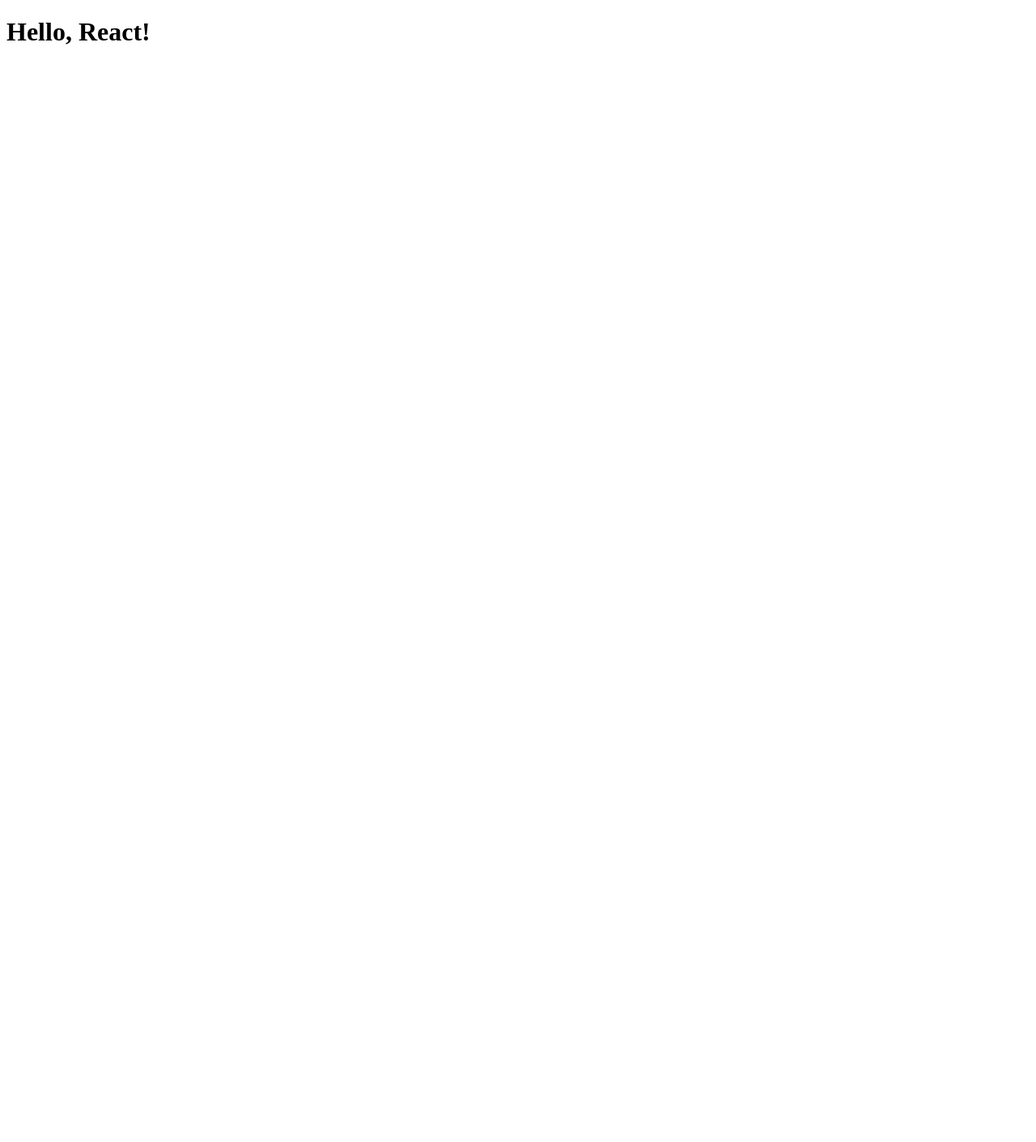
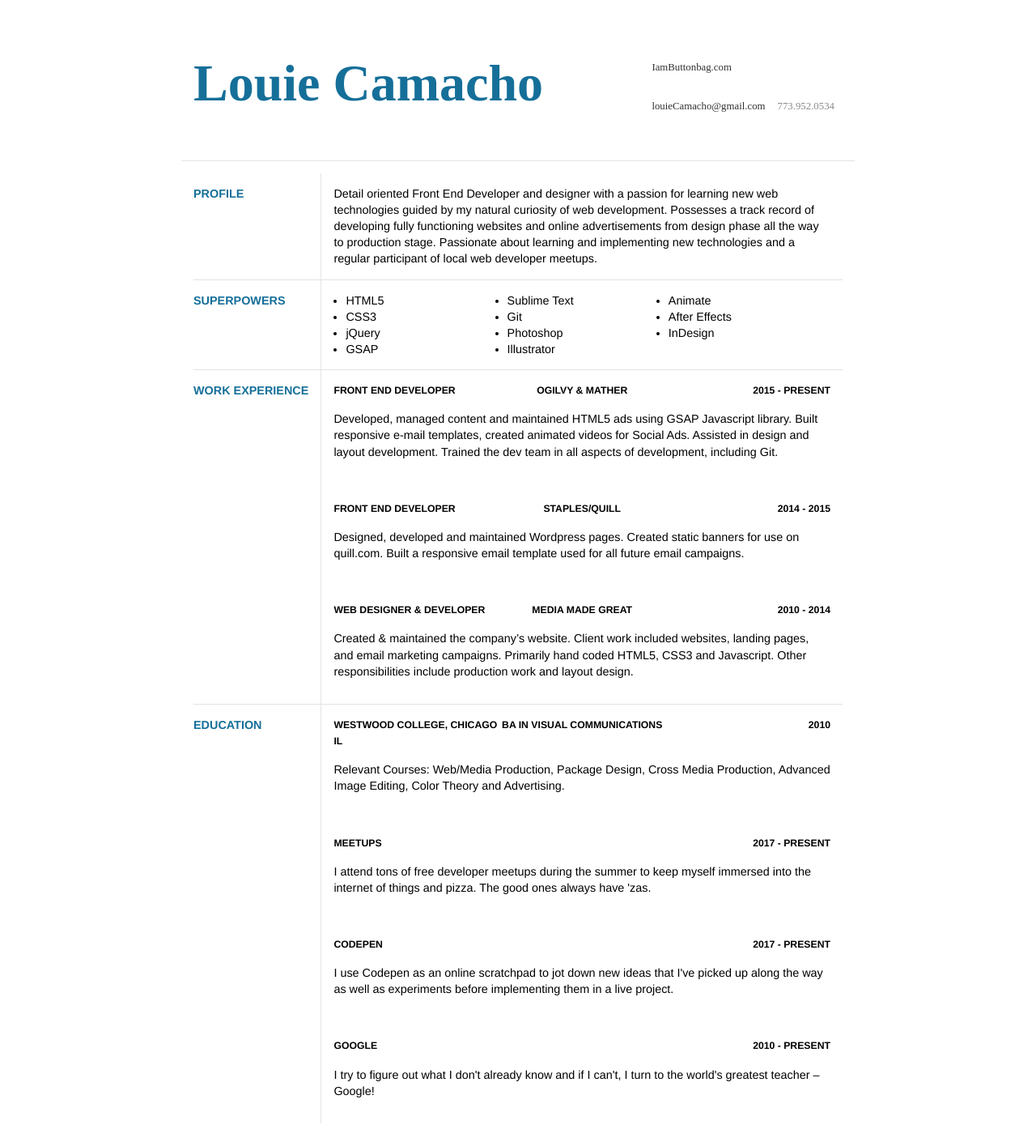
Before and after one commit to buttonbag/my-first-react-app, a React (Create React App) app: page / in a window 1280 px wide. Shown: the whole page at 81% size. Before the commit the page ends 800 px from the top, so only its background shows below. Built offline with nearby package versions, Linux system fonts and the light colour scheme.

Commit message:
brought everything in one app.js file for now

```diff
--- /dev/null
+++ b/src/App.js
@@ -0,0 +1,182 @@
+import React, { Component } from 'react';
+
+class App extends Component {
+    render() {
+      return (
+        // <div className="App">
+        //   <h1>Hello, React!</h1>
+        // </div>
+
+
+
+
+        <div className="container">
+
+        {/*   header */}
+        <div className="header">
+
+          {/* header name */}
+          <h1 className="name">Louie Camacho</h1>
+
+          {/* end header name */}
+
+          {/* contact info */}
+          <div className="contact">
+            <a href="http://www.iambuttonbag.com">IamButtonbag.com</a>
+            <span className="social">
+              <a href="https://github.com/buttonbag"><i className="fab fa-github"></i></a>
+              <a href="https://codepen.io/buttonbag"><i className="fab fa-codepen"></i></a>
+              <a href="https://www.linkedin.com/in/louiecamacho/"><i className="fab fa-linkedin"></i></a>
+              <a href="https://twitter.com/iambuttonbag"><i className="fab fa-twitter"></i></a>
+            </span>
+            <a href="mailto:louiecamacho@gmail.com">louieCamacho@gmail.com</a>
+            <span>773.952.0534</span>
+          </div>
+          {/* end contact info */}
+        </div>
+        {/*   end header */}
+
+
+        {/*   content */}
+        <div className="content">
+
+          {/* profile */}
+          <div className="profile">
+            <div className="section-title">profile</div>
+            <div className="section-details">Detail oriented Front End Developer and designer with a passion for learning new web technologies guided by my natural curiosity of web development. Possesses a track record of developing fully functioning websites and online advertisements from design phase all the way to production stage. Passionate about learning and implementing new technologies and a regular participant of local web developer meetups.
+            </div>
+          </div>
+
+          {/* skills */}
+          <div className="skills">
+            <div className="section-title">superpowers</div>
+            <div className="section-details">
+              <ul className="skills-list">
+                <li>HTML5</li>
+                <li>CSS3</li>
+                <li>jQuery</li>
+                <li>GSAP</li>
+                <li>Sublime Text</li>
+                <li>Git</li>
+                <li>Photoshop</li>
+                <li>Illustrator</li>
+                <li>Animate</li>
+                <li>After Effects</li>
+                <li>InDesign</li>
+              </ul>
+            </div>
+          </div>
+
+          {/* work experience */}
+          <div className="work">
+            <div className="section-title">work experience</div>
+            <div className="section-details">
+
+              {/* work1 */}
+              <div className="work-card">
+                <div className="work-header">
+                  <div className="position">Front End Developer</div>
+                  <div className="name">Ogilvy &amp; Mather</div>
+                  <div className="year">2015 - Present</div>
+                </div>
+                {/* end work-header */}
+                <div className="work-description">
+                  Developed, managed content and maintained HTML5 ads using GSAP Javascript library. Built responsive e-mail templates, created animated videos for Social Ads. Assisted in design and layout development. Trained the dev team in all aspects of development, including Git.
+                </div>
+              </div>
+
+              {/* work2 */}
+              <div className="work-card">
+                <div className="work-header">
+                  <div className="position">Front End Developer</div>
+                  <div className="name">Staples/quill</div>
+                  <div className="year">2014 - 2015</div>
+                </div>
+                {/* end work-header */}
+                <div className="work-description">
+                  Designed, developed and maintained Wordpress pages. Created static banners for use on quill.com. Built a responsive email template used for all future email campaigns.
+                </div>
+              </div>
+
+              {/* work3 */}
+              <div className="work-card">
+                <div className="work-header">
+                  <div className="position">Web Designer &amp; Developer</div>
+                  <div className="name">Media Made Great</div>
+                  <div className="year">2010 - 2014</div>
+                </div>
+                {/* end work-header */}
+                <div className="work-description">
+                  Created &amp; maintained the company’s website. Client work included websites, landing pages, and email marketing campaigns. Primarily hand coded HTML5, CSS3 and Javascript. Other responsibilities include production work and layout design.
+                </div>
+              </div>
+
+            </div>
+          </div>
+
+          {/* education */}
+          <div className="work">
+            <div className="section-title">education</div>
+            <div className="section-details">
+
+              {/* work1 */}
+              <div className="work-card">
+                <div className="work-header">
+                  <div className="position">Westwood College, Chicago IL</div>
+                  <div className="name">BA in Visual Communications</div>
+                  <div className="year">2010</div>
+                </div>
+                {/* end work-header */}
+                <div className="work-description">
+                  Relevant Courses:
+                  Web/Media Production, Package Design, Cross Media Production, Advanced Image Editing, Color Theory and Advertising.
+                </div>
+              </div>
+
+              {/* work2 */}
+              <div className="work-card">
+                <div className="work-header">
+                  <div className="position">Meetups</div>
+                  <div className="year">2017 - Present</div>
+                </div>
+                {/* end work-header */}
+                <div className="work-description">
+                  I attend tons of free developer meetups during the summer to keep myself immersed into the internet of things and pizza. The good ones always have 'zas.
+                </div>
+              </div>
+
+              {/* work2 */}
+              <div className="work-card">
+                <div className="work-header">
+                  <div className="position">Codepen</div>
+                  <div className="year">2017 - Present</div>
+                </div>
+                {/* end work-header */}
+                <div className="work-description">
+                  I use Codepen as an online scratchpad to jot down new ideas that I've picked up along the way as well as experiments before implementing them in a live project.
+                </div>
+              </div>
+
+              {/* work2 */}
+              <div className="work-card">
+                <div className="work-header">
+                  <div className="position">Google</div>
+                  <div className="year">2010 - present</div>
+                </div>
+                {/* end work-header */}
+                <div className="work-description">
+                  I try to figure out what I don't already know and if I can't, I turn to the world's greatest teacher – Google!
+                </div>
+              </div>
+
+            </div>
+          </div>
+        </div>
+        {/*   end content */}
+      </div>
+      /* end container */
+      )
+    }
+  }
+
+  export default App;
--- a/src/index.js
+++ b/src/index.js
@@ -1,15 +1,8 @@
-import React, { Component } from 'react';
+import React from 'react';
 import ReactDOM from 'react-dom';
 import './index.css';
+import App from './App';
 
-class App extends Component {
-  render() {
-    return (
-      <div className="App">
-        <h1>Hello, React!</h1>
-      </div>
-    )
-  }
-}
+
 
 ReactDOM.render(<App />, document.getElementById('root'));
```
